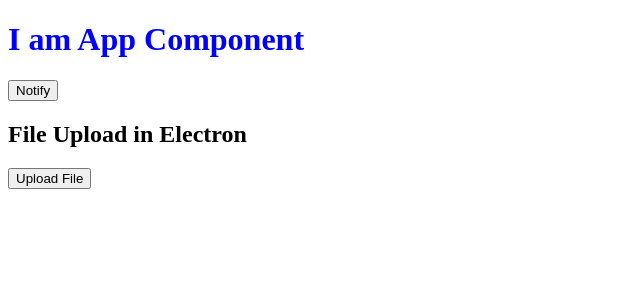
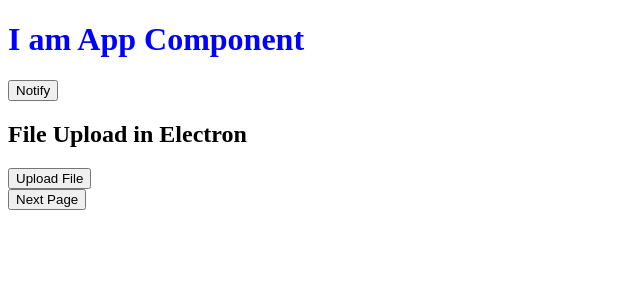
Before and after one commit to AtakanDonmez/fakenstein-windows-app, a React app: page / in a window 1280 px wide. Shown: the top 300 px of the page, without its empty margins (0-640 px from the left). Built offline with nearby package versions, Linux system fonts and the light colour scheme.

Commit message:
TODO: implement next page

```diff
--- a/main.js
+++ b/main.js
@@ -52,5 +52,8 @@
     })
 })
 
+ipcMain.on('next_page', (event) => {
+
+})
 
 app.whenReady().then(createWindow)
--- a/preload.js
+++ b/preload.js
@@ -14,6 +14,11 @@
         getImage() {
             ipcRenderer.send('upload');
         }
+    },
+    nextPageApi: {
+        nextPage(){
+            ipcRenderer.send('next_page');
+        }
     }
 });
 
--- a/src/js/App.js
+++ b/src/js/App.js
@@ -11,6 +11,9 @@
                 electron.filesApi.getImage()
             }}>Upload File</button>
             <div id="image_container"></div>
+            <button onClick={() =>
+                electron.notificationApi.nextPageApi.nextPage()
+            }>Next Page</button>
         </>
     )
 }
```
Also changed, not shown: 1 other file (tests, documents, lock files or other folders).
